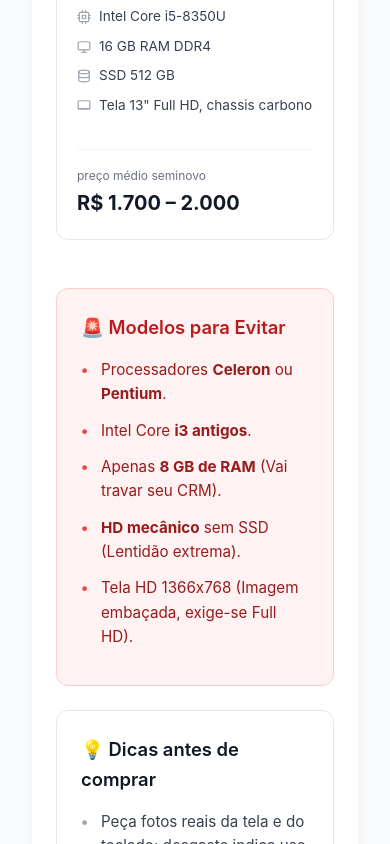
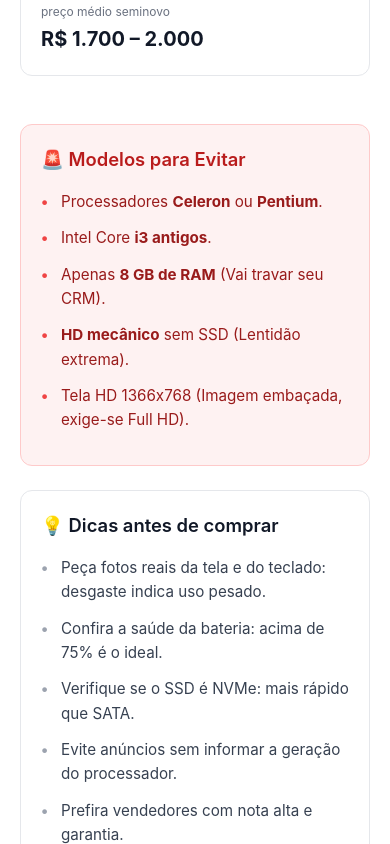
Before and after one commit to Redgrupos/tadeu, a React (Vite) app: page / in a window 390 px wide. Shown: the part 2340-3184 px from the top of the page. Built offline with nearby package versions, Linux system fonts and the light colour scheme; a web font is replaced by a local one.

Commit message:
fix: melhora design responsivo para telas mobile

```diff
--- a/src/index.css
+++ b/src/index.css
@@ -265,10 +265,52 @@ code {
 }
 
 @media (max-width: 768px) {
+  body { padding: 1rem; }
   .report-container { padding: 1.5rem; }
   .aux-cards-grid { grid-template-columns: 1fr; }
 }
 
-@media (max-width: 600px) {
-  .quick-cards-grid { grid-template-columns: 1fr; }
+@media (max-width: 640px) {
+  body {
+    padding: 0;
+    background: white;
+  }
+  .report-container {
+    padding: 1.25rem;
+    border-radius: 0;
+    box-shadow: none;
+  }
+  .quick-cards-grid {
+    grid-template-columns: 1fr;
+  }
+  .protocol-card, .aux-card, .quick-card, .phrase-card {
+    padding: 1.25rem;
+  }
+
+  /* Ajuste crucial para a Tabela no Mobile */
+  .gpt-table thead {
+    display: none;
+  }
+  .gpt-table tbody tr {
+    display: flex;
+    flex-direction: column;
+    margin-bottom: 1.5rem;
+    padding-bottom: 1.5rem;
+    border-bottom: 1px solid #e5e7eb;
+  }
+  .gpt-table tbody tr:last-child {
+    border-bottom: none;
+    margin-bottom: 0;
+    padding-bottom: 0;
+  }
+  .gpt-table th, .gpt-table td {
+    border: none;
+    padding: 0;
+    width: 100% !important;
+  }
+  .gpt-table td:first-child {
+    margin-bottom: 0.5rem;
+    font-size: 1.1rem;
+    color: #111827;
+  }
 }
```
